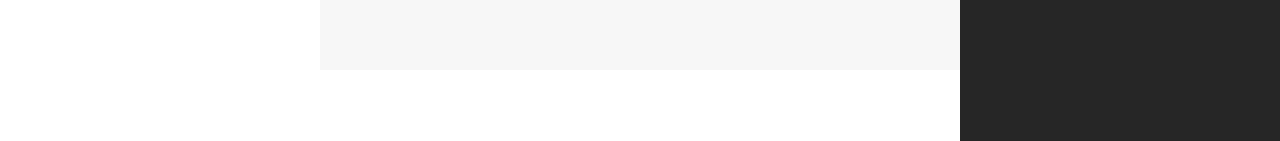
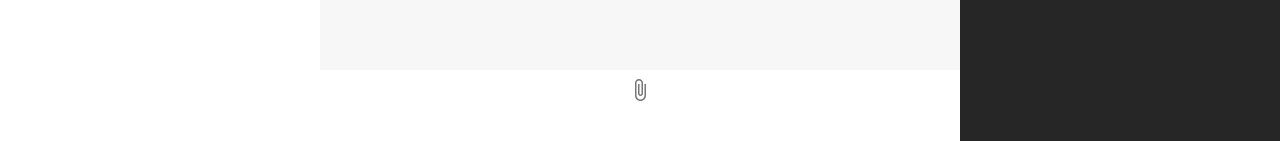
Before and after one commit to sauravkumar1812/Chat_app, a React (Vite) app in the folder client/: page /chat/1 in a window 1280 px wide. Shown: the part 656-797 px from the top of the page. Built offline with nearby package versions, Linux system fonts and the light colour scheme.

Commit message:
normal commit

```diff
--- a/client/src/pages/Chat.jsx
+++ b/client/src/pages/Chat.jsx
@@ -3,7 +3,8 @@ import AppLayout from '../components/layout/AppLayout'
 import { Stack } from '@mui/material';
 import { grayColor } from '../constants/color';
 import { useRef } from 'react';
-
+import {IconButton} from '@mui/material';
+import { AttachFile as AttachFileIcon } from '@mui/icons-material';
 const Chat = () => {
   const containerRef = useRef(null);
   return (
@@ -22,7 +23,15 @@ const Chat = () => {
 
 
 </Stack>
-
+  <form style={{
+    height:"10%"
+  }}>
+    <Stack>
+      <IconButton>
+           <AttachFileIcon />
+      </IconButton>
+    </Stack>
+  </form>
     </>
   )
 }
```
